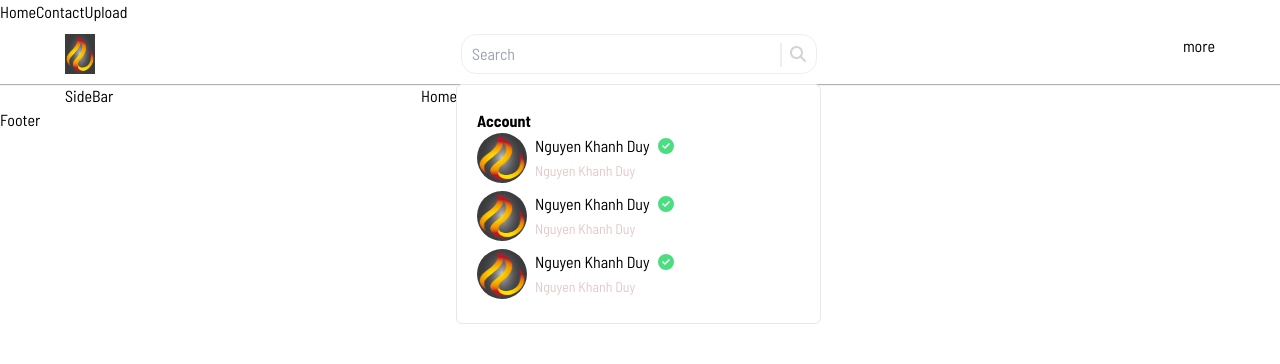
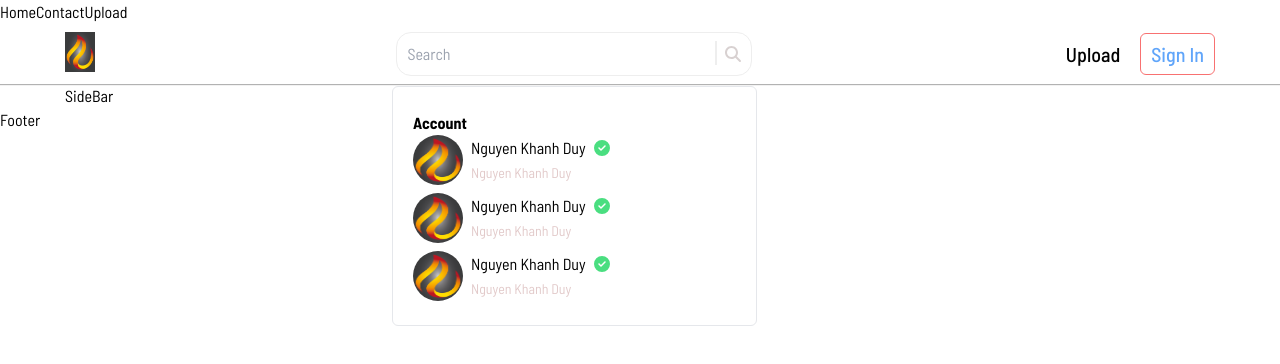
Before and after one commit to NguyenKhanhDuy612/tiktok-ui, a React (Vite) app: page / in a window 1280 px wide. Shown: the top 364 px of the page. Built offline with nearby package versions, Linux system fonts and the light colour scheme.

Commit message:
set up button

```diff
--- /dev/null
+++ b/src/components/Button/Button.jsx
@@ -0,0 +1,49 @@
+import React from 'react'
+import { Link } from 'react-router-dom';
+
+const Button = ({to, href, children,  Comp = 'button', passProps, onClick, outline = false, text = false, disable= false, size = 'md', lefticon, righticon}) => {
+	let font;
+
+	//
+	const props = {
+		onClick,
+		lefticon,
+		righticon,
+		...passProps
+	};
+
+	// link
+	if(to){
+		Comp = Link;
+		props.to = to;
+	}
+
+	if(href){
+		props.href = href;
+		Comp ='a'
+	}
+
+	// size
+	if(size == 'lg'){
+		font = 'text-2xl'
+	}else if (size == 'sm') {
+		font = 'text-sm'
+	}else{
+		font = 'text-xl'
+	}
+
+	// remove click
+	if(disable){
+		delete props.onClick;
+	}
+
+	return (
+		<Comp {...props} className={` space-x-1 inline-block  font-medium rounded-md ${outline ? 'border border-red-400 py-[6px] px-[10px] text-blue-400' :'py-2 px-3'} ${text || outline ? '': 'bg-blue-200'} ${text ? 'hover:underline': ''}  ${font} ${disable ? 'pointer-events-none':''}` } >
+			{lefticon && <span>{lefticon}</span>}
+			<span>{children}</span>
+			{righticon && <span>{righticon}</span>}
+		</Comp>
+	)
+}
+
+export default Button
--- a/src/components/Layout/components/Header/Header.jsx
+++ b/src/components/Layout/components/Header/Header.jsx
@@ -3,11 +3,13 @@ import images from "../../../../assets/images";
 import { FontAwesomeIcon } from "@fortawesome/react-fontawesome";
 import {
 	faCircleXmark,
+	faLocationDot,
 	faMagnifyingGlass,
 	faSpinner,
 } from "@fortawesome/free-solid-svg-icons";
 import Tippy from '@tippyjs/react/headless';
 import AccountItem from "../../../AccountItem/AccountItem";
+import Button from "../../../Button/Button";
 
 const Header = () => {
 	const [searchResult, setSearchResult] = useState([]);
@@ -54,7 +56,11 @@ const Header = () => {
 							</button>
 						</div>
 					</Tippy>
-					<div>more</div>
+					<div className="space-x-2">
+						{/* <Button text to={'/login'} lefticon={<FontAwesomeIcon icon={faLocationDot} />}>Sign In </Button> */}
+						<Button text > Upload </Button>
+						<Button outline disable  onClick={()=>alert('click')} >Sign In </Button>
+					</div>
 				</div>
 			</div>
 		</header>
--- a/src/index.css
+++ b/src/index.css
@@ -9,6 +9,14 @@
     font-weight: 400;
     font-display: swap;
     src: url(./assets/fonts/BarlowSemiCondensed-Regular.ttf) format('truetype');
+  }
+
+  @font-face {
+    font-family: 'Barlow';
+    font-style: normal;
+    font-weight: 500;
+    font-display: swap;
+    src: url(./assets/fonts/BarlowSemiCondensed-Medium.ttf) format('truetype');
   }
 
   @font-face {
```
